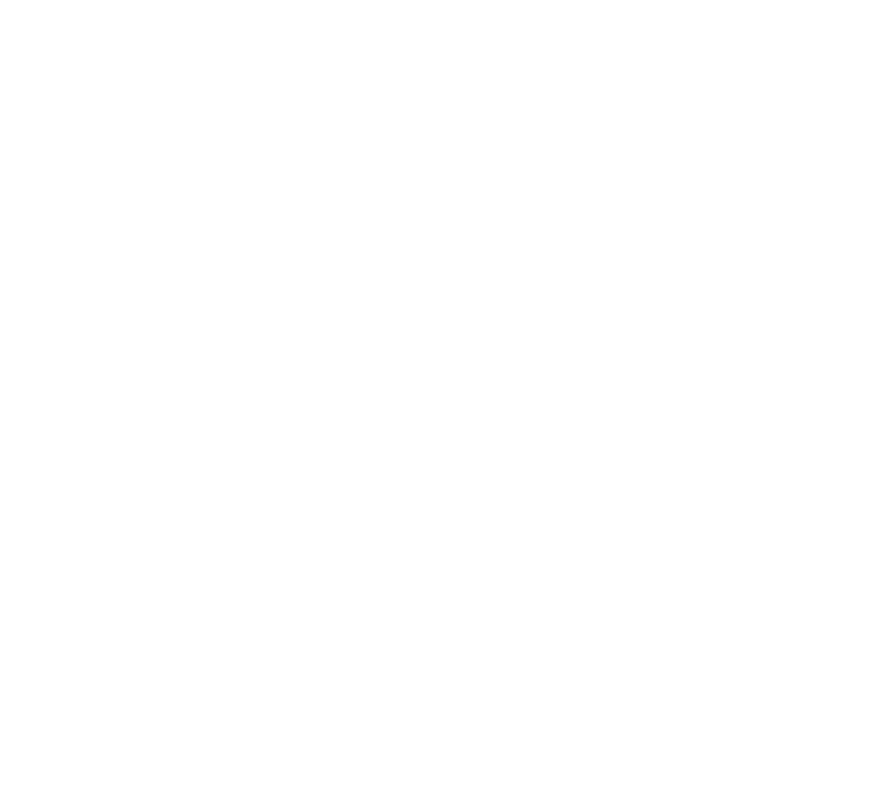
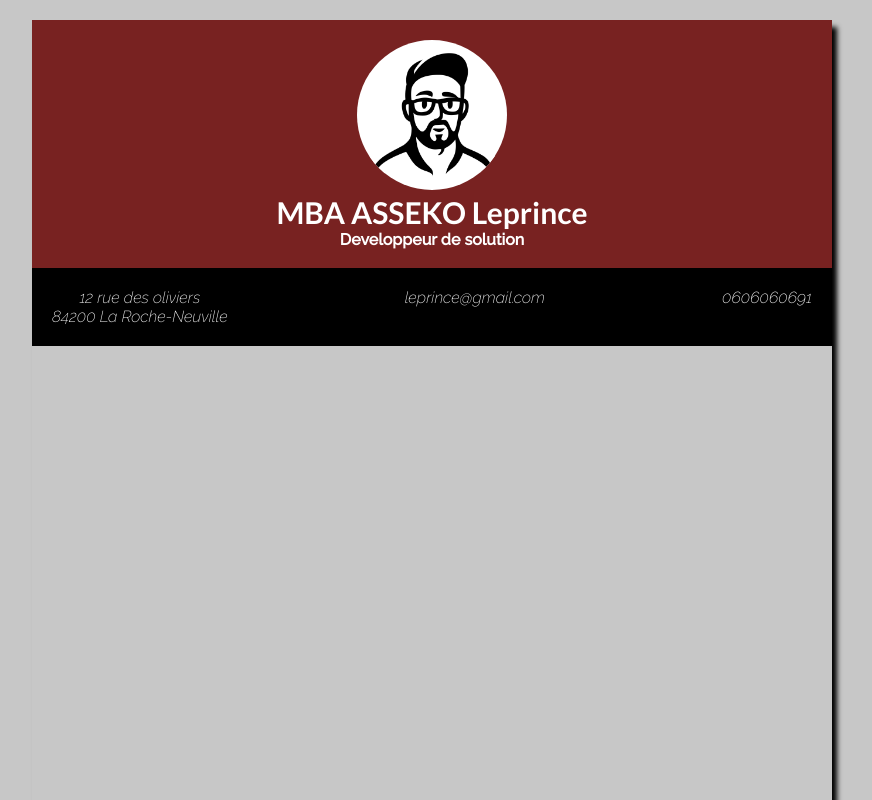
Before and after one commit to Leprince11/CV, a plain HTML site: page index.html in a window 1280 px wide. Shown: the top 800 px of the page, without its empty margins (208-1080 px from the left). Drawn offline with Linux system fonts and the light colour scheme.

Commit message:
Creation du header

```diff
--- a/assets/css/style.css
+++ b/assets/css/style.css
@@ -0,0 +1,45 @@
+@import url("https://fonts.googleapis.com/css2?family=Lato:wght@300;400;700&family=Raleway:wght@300&display=swap");
+@import url("https://fonts.googleapis.com/css2?family=Lato:wght@300;400;700&family=Raleway:ital,wght@0,300;0,500;1,200&display=swap");
+
+/* font-family: 'Lato', sans-serif;
+font-family: 'Raleway', sans-serif; */
+* {
+  margin: 0;
+  padding: 0;
+  font-family: "Raleway", sans-serif;
+}
+body {
+  height: 1150px;
+  width: 800px;
+  background-image: radial-gradient(#c7c7c7 25%, #c7c7c7 75%);
+  box-shadow: 5px 7px 5px #000;
+  margin: 20px auto;
+}
+
+header {
+  background-color: #782221;
+  text-align: center;
+  padding-top: 20px;
+}
+address {
+  padding: 20px;
+  background-color: #000;
+  color: white;
+  display: flex;
+  justify-content: space-between;
+}
+.profil {
+  height: 150;
+  width: 150;
+  background-color: white;
+  border-radius: 50%;
+}
+h1 {
+  color: white;
+  font-size: 30px;
+  font-family: "Lato", sans-serif;
+}
+.objectif {
+  color: white;
+  font-weight: bold;
+}
--- a/index.html
+++ b/index.html
@@ -5,6 +5,28 @@
     <meta http-equiv="X-UA-Compatible" content="IE=edge" />
     <meta name="viewport" content="width=device-width, initial-scale=1.0" />
     <title>CV | Leprince</title>
+    <link rel="stylesheet" href="assets/css/style.css" />
   </head>
-  <body></body>
+  <body>
+    <header>
+      <img
+        class="profil"
+        src="assets/images/user.png"
+        alt="photo de profil"
+        height="150"
+        width="150"
+      />
+      <h1>MBA ASSEKO Leprince</h1>
+      <p class="objectif">Developpeur de solution</p>
+      <br />
+      <address>
+        <p class="add">
+          12 rue des oliviers <br />
+          84200 La Roche-Neuville
+        </p>
+        <p>leprince@gmail.com</p>
+        <p>0606060691</p>
+      </address>
+    </header>
+  </body>
 </html>
```
Also changed, not shown: assets/images/user.png (added).
